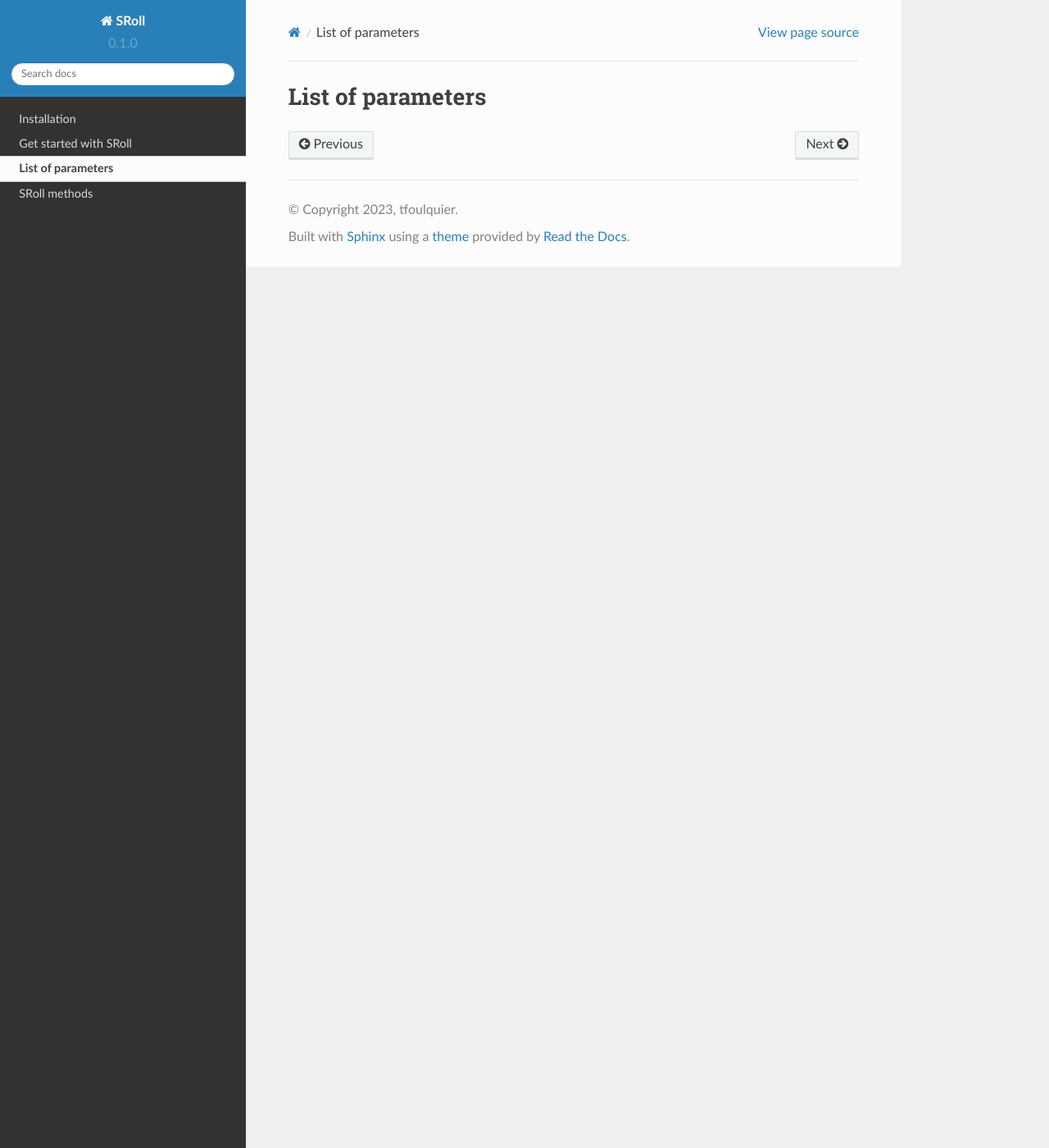
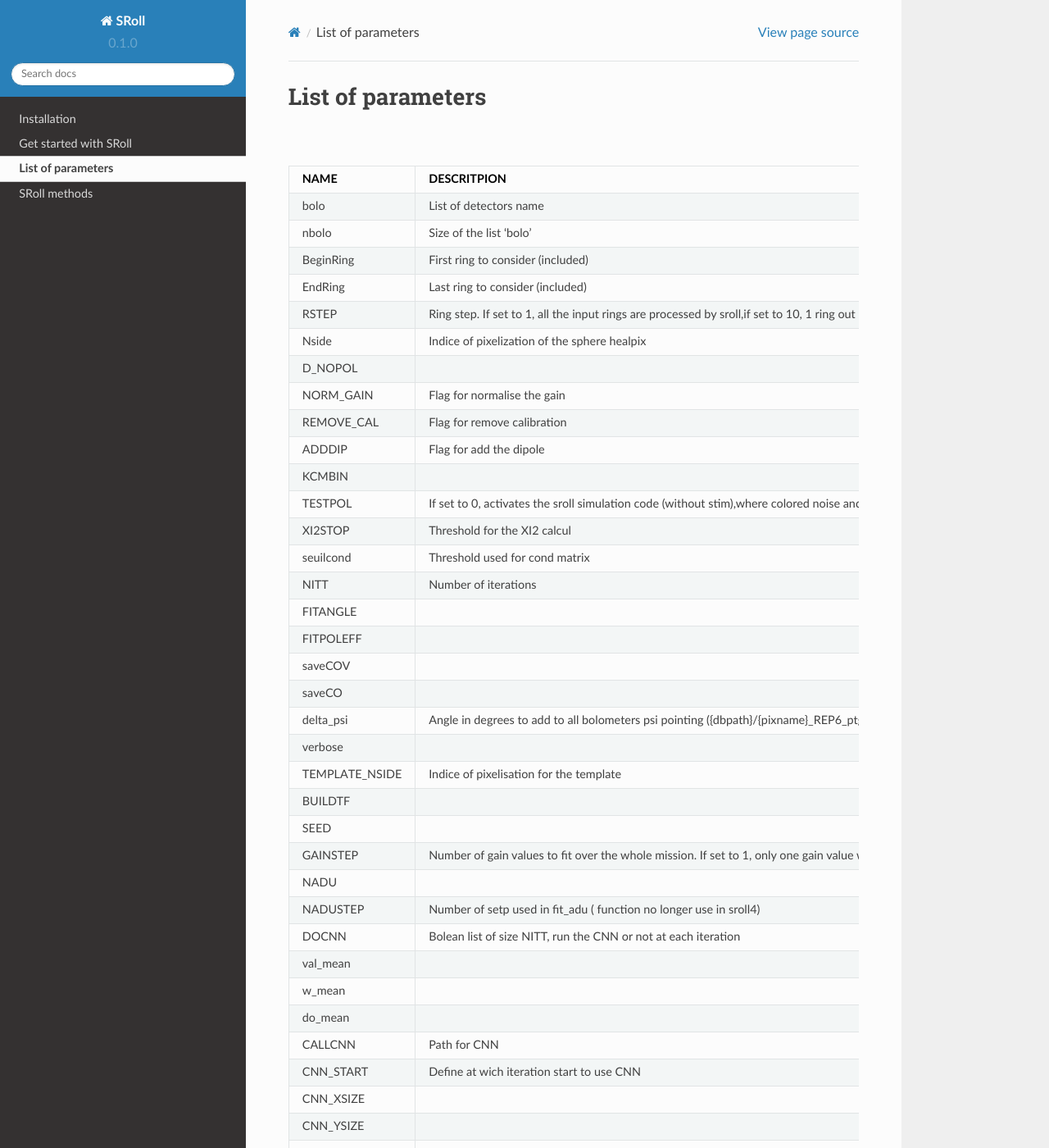
Before and after one commit to jmdelouis/SRoll, a Sphinx documentation site: the page built from readthedocs/docs/source/list_parameters.rst, in a window 1280 px wide and 1400 px high. Shown: the whole window at 82% size. Built offline with Sphinx 7.4.7 and the Read the Docs theme 2.0.0, drawn with Linux system fonts in a browser that asks for light colours; some of the changed lines change nothing that is shown; some of the changed text lies outside the part shown.

Commit message:
Update list_parameters.rst

```diff
--- a/readthedocs/docs/source/list_parameters.rst
+++ b/readthedocs/docs/source/list_parameters.rst
@@ -11,7 +11,6 @@ List of parameters
 
    * - NAME
      - DESCRITPION
-     - TYPE
    * - bolo
      - List of detectors name
    * - nbolo
```
